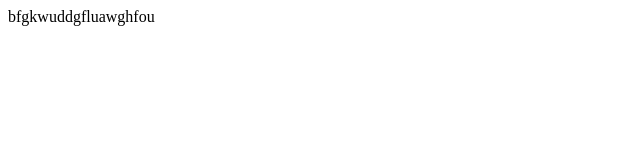
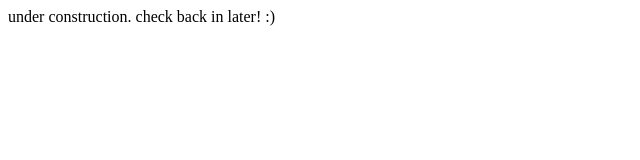
Before and after one commit to gunhachan/viz-portfolio, a plain HTML site: page index.html in a window 1280 px wide. Shown: the whole page, without its empty margins (0-640 px from the left). Drawn offline with Linux system fonts and the light colour scheme.

Commit message:
Update index.html

```diff
--- a/index.html
+++ b/index.html
@@ -1,5 +1,5 @@
 <html>
   <body>
-    <p>bfgkwuddgfluawghfou</p>
+    <p>under construction. check back in later! :)</p>
   </body>
 </html>
```
